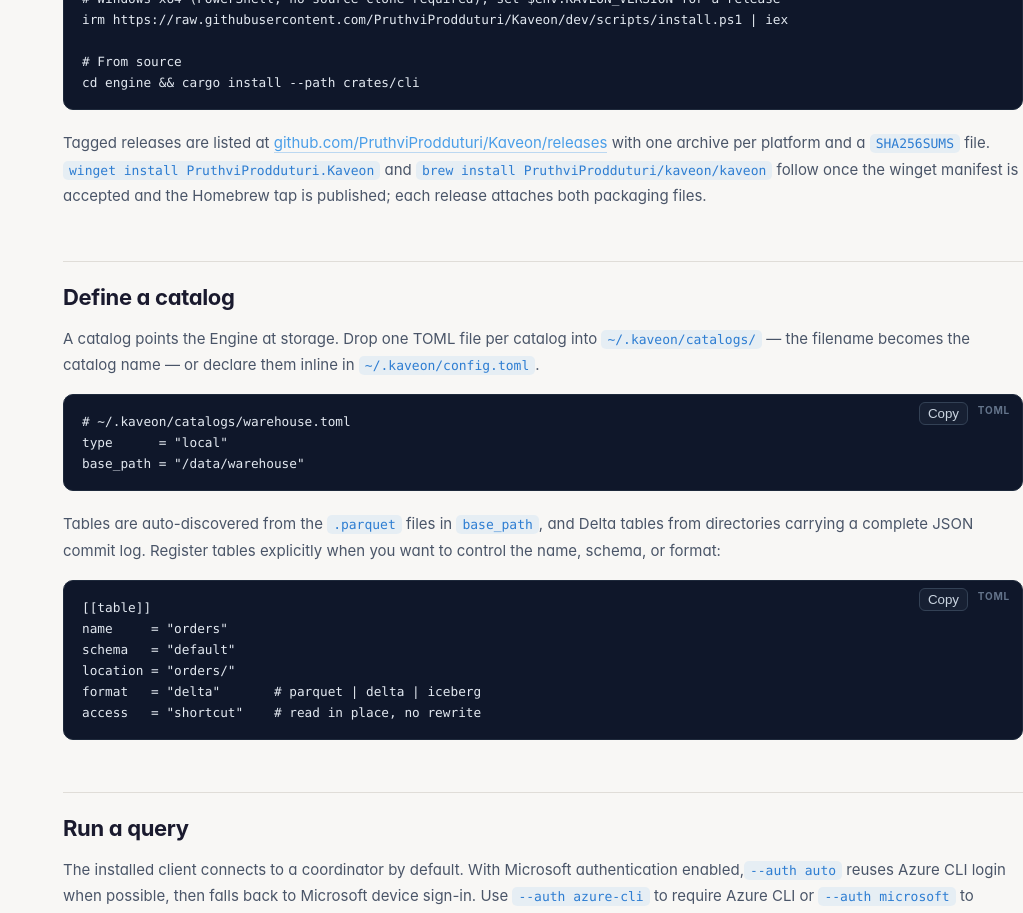
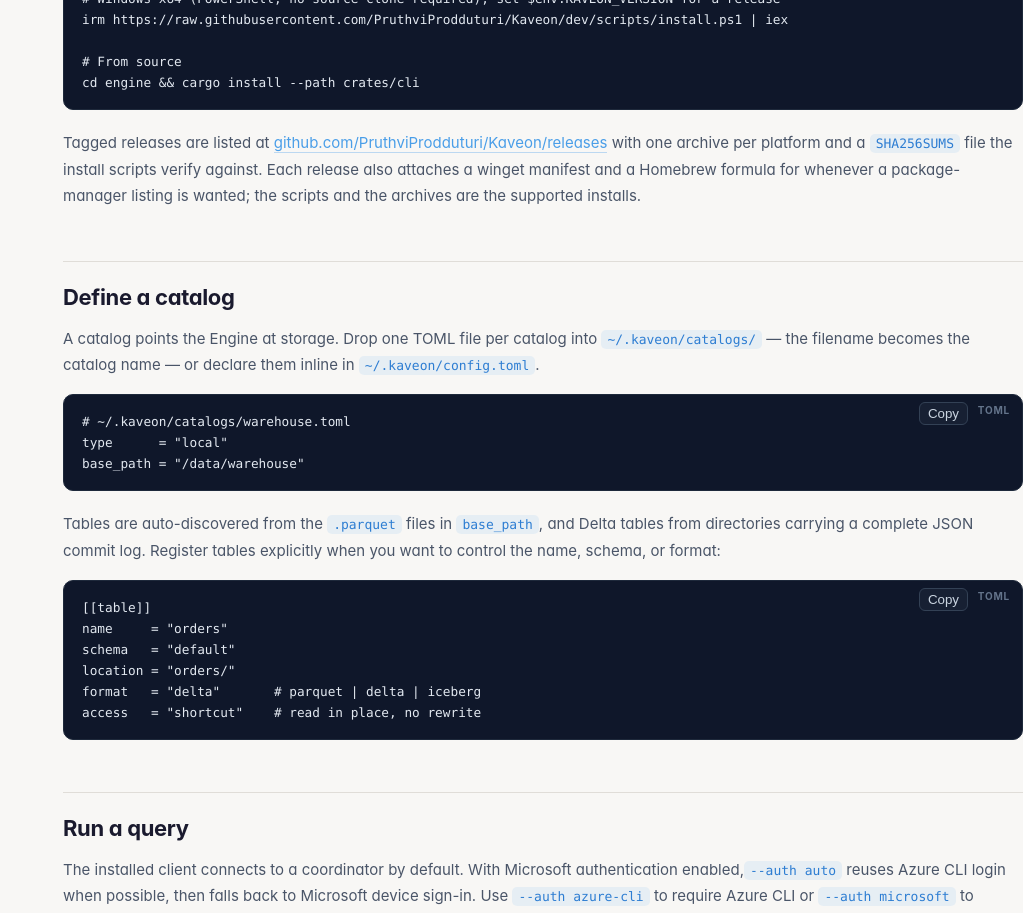
Before and after one commit to PruthviProdduturi/Kaveon, a Next.js app in the folder studio/: page /docs/engine in a window 1280 px wide. Shown: the part 1520-2433 px from the top of the page, without its empty margins (257-1280 px from the left). Built offline with nearby package versions, Linux system fonts and the light colour scheme; no server answers; a web font is replaced by a local one.

Commit message:
docs: the install scripts and release archives are the CLI's install paths; winget and Homebrew listings are optional and need no repository of their own

```diff
--- a/studio/app/docs/engine/page.tsx
+++ b/studio/app/docs/engine/page.tsx
@@ -47,9 +47,9 @@ cd engine && cargo install --path crates/cli`}</Code>
     <p>
       Tagged releases are listed at{" "}
       <a href="https://github.com/PruthviProdduturi/Kaveon/releases">github.com/PruthviProdduturi/Kaveon/releases</a>{" "}
-      with one archive per platform and a <code>SHA256SUMS</code> file. <code>winget install PruthviProdduturi.Kaveon</code>{" "}
-      and <code>brew install PruthviProdduturi/kaveon/kaveon</code> follow once the winget manifest is accepted and the
-      Homebrew tap is published; each release attaches both packaging files.
+      with one archive per platform and a <code>SHA256SUMS</code> file the install scripts verify against. Each release
+      also attaches a winget manifest and a Homebrew formula for whenever a package-manager listing is wanted; the
+      scripts and the archives are the supported installs.
     </p>
 
     <h2>Define a catalog</h2>
```
Also changed, not shown: 2 other files (tests, documents, lock files or other folders).
